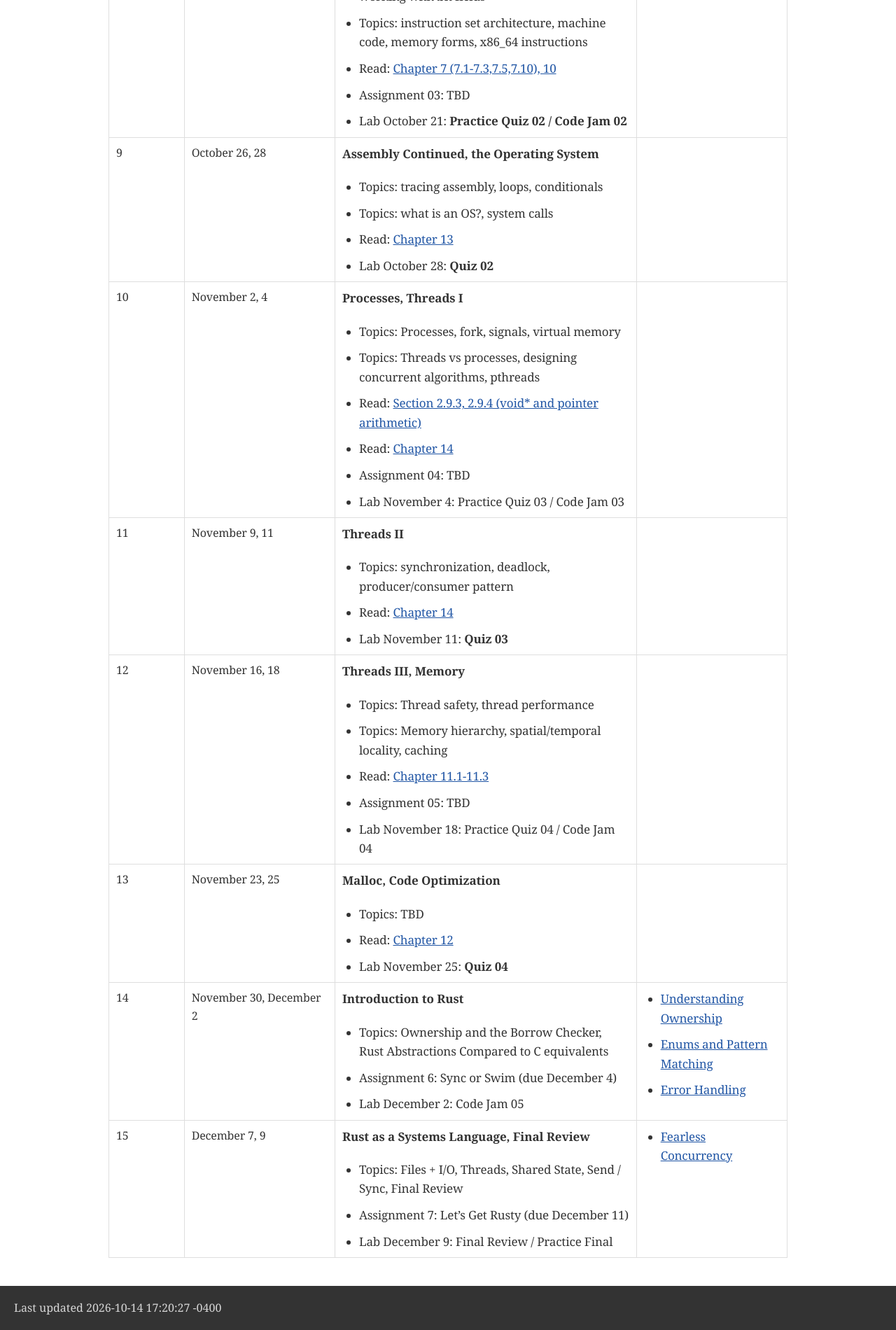
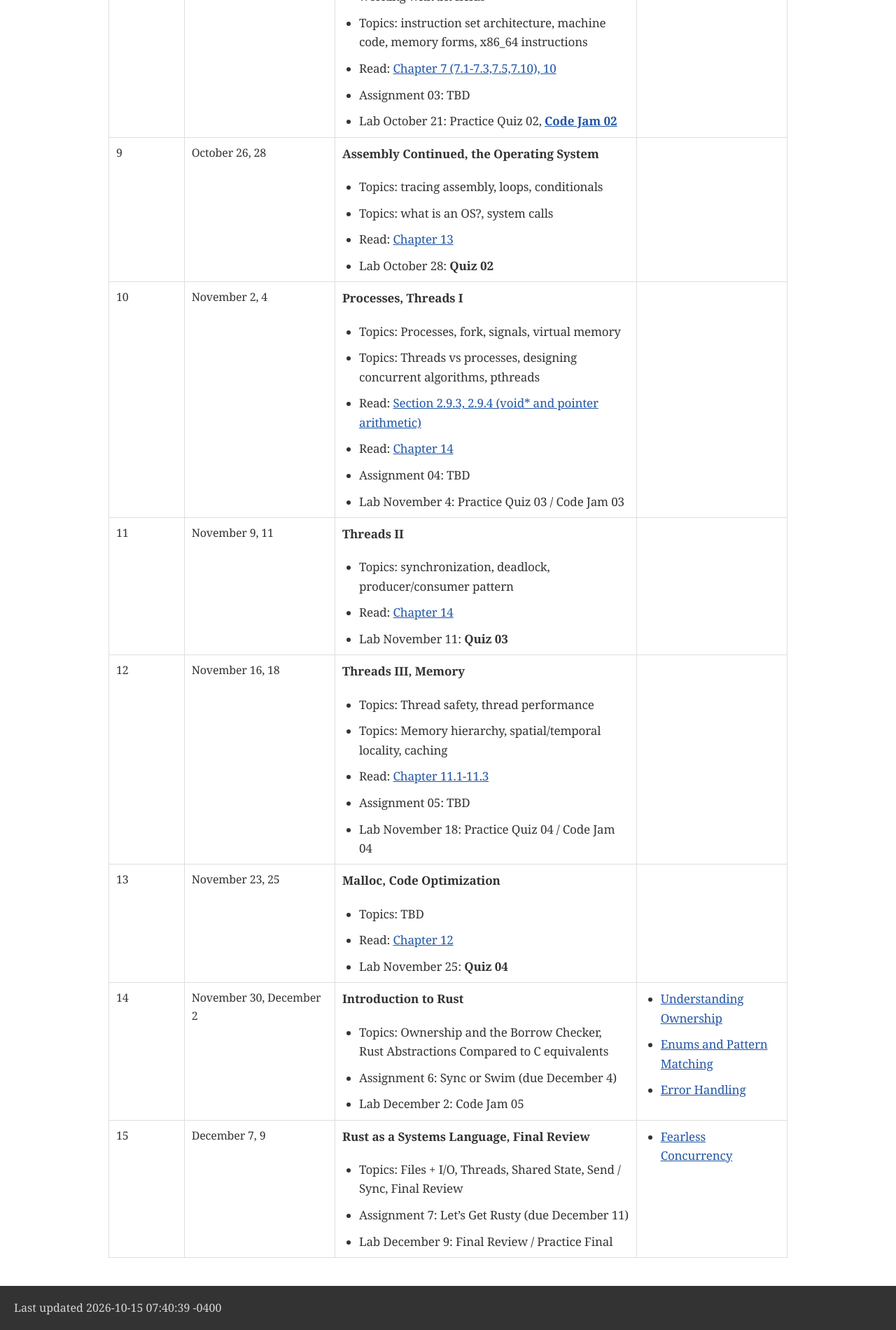
Before and after one commit to BrynMawr-CS223-F26/website, a plain HTML site: page schedule.html in a window 1280 px wide. Shown: the part 1675-3575 px from the top of the page at 70% size. Drawn offline with Linux system fonts and the light colour scheme; a web font is replaced by a local one.

```diff
--- a/schedule.html
+++ b/schedule.html
@@ -694,7 +694,7 @@ body.book #toc,body.book #preamble,body.book h1.sect0,body.book .sect1>h2{page-b
 <p>Assignment 03: TBD</p>
 </li>
 <li>
-<p>Lab October 21: <strong>Practice Quiz 02 / Code Jam 02</strong></p>
+<p>Lab October 21: Practice Quiz 02, <a href="assts/jam02-s22.html"><strong>Code Jam 02</strong></a></p>
 </li>
 </ul>
 </div></div></td>
@@ -888,7 +888,7 @@ body.book #toc,body.book #preamble,body.book h1.sect0,body.book .sect1>h2{page-b
 </div>
 <div id="footer">
 <div id="footer-text">
-Last updated 2026-10-14 17:20:27 -0400
+Last updated 2026-10-15 07:40:39 -0400
 </div>
 </div>
 </body>
```
Also changed, not shown: index.html (+1 -1 lines), 1 other file.
